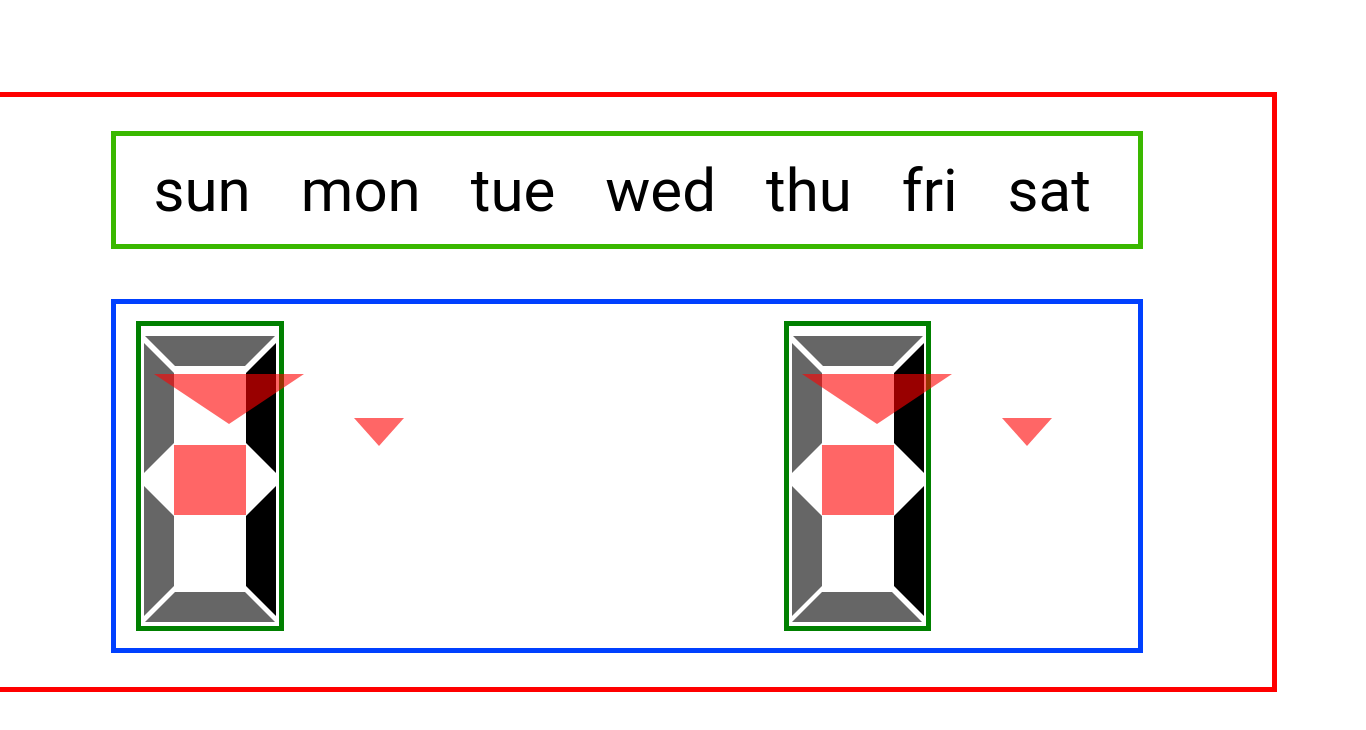
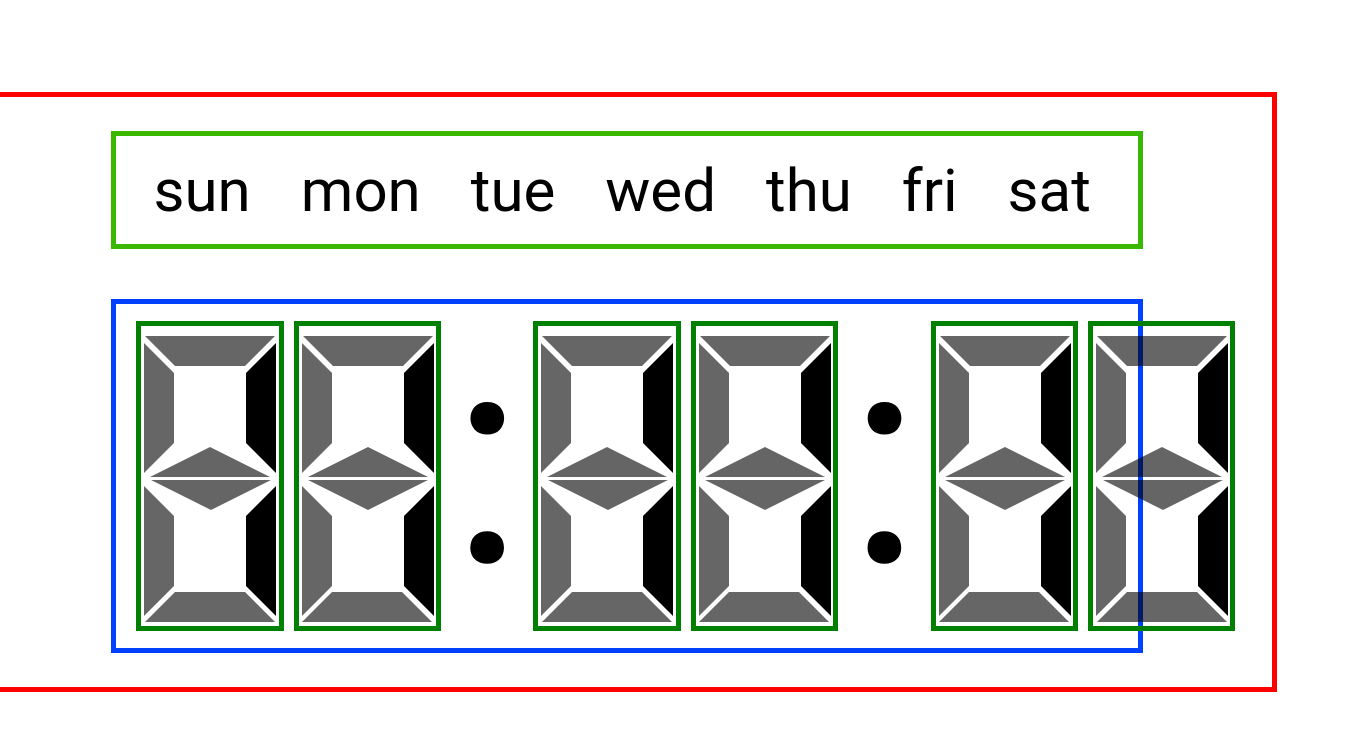
Before and after one commit to Afek-Sakaju/digital-clock-react, a React (Create React App) app: page / in a window 1280 px wide. Shown: the top 730 px of the page, 1366 px wide, since content can reach past the window. Built offline with nearby package versions, Linux system fonts and the light colour scheme.

Commit message:
finished desiging the digits

```diff
--- a/src/base-components/Digit/Digit.scss
+++ b/src/base-components/Digit/Digit.scss
@@ -38,33 +38,34 @@
 }
 
 #d4 {
-  border-left-color: #f00; //d
+  border-bottom: unset;
+  border-top: unset;
+  border-left: unset;
   position: relative;
-  width: 42px;
-  height: 10px;
+  width: 72px;
+  height: 40px;
   left: -57px;
-  bottom: -119px;
-  background-color: #f00;
+  bottom: -134px;
 }
 
 #d4:before {
   content: "";
   position: relative;
-  top: -50.87px;
-  left: -50px;
-  border-left: solid 75px transparent;
-  border-right: solid 75px transparent;
-  border-top: solid 50px #f00;
+  bottom: -49.5px;
+  left: -23.5px;
+  border-left: solid 60px transparent;
+  border-right: solid 60px transparent;
+  border-top: solid 30px;
 }
 
 #d4:after {
   content: "";
   position: relative;
-  top: -28.87px;
-  left: 0;
-  border-left: solid 25px transparent;
-  border-right: solid 25px transparent;
-  border-top: solid 28.87px #f00;
+  bottom: 32.5px;
+  left: -144px;
+  border-left: solid 60px transparent;
+  border-right: solid 60px transparent;
+  border-bottom: solid 30px;
 }
 
 #d5 {
--- a/src/components/DigitsClock/DigitsClock.jsx
+++ b/src/components/DigitsClock/DigitsClock.jsx
@@ -6,6 +6,12 @@ import "./DigitsClock.scss";
 export function DigitsClock({ value }) {
   return (
     <div className="numbersContainer">
+      <Digit value={value} />
+      <Digit value={value} />
+      <div className="twoDots">:</div>
+      <Digit value={value} />
+      <Digit value={value} />
+      <div className="twoDots">:</div>
       <Digit value={value} />
       <Digit value={value} />
     </div>
--- a/src/components/DigitsClock/DigitsClock.scss
+++ b/src/components/DigitsClock/DigitsClock.scss
@@ -3,9 +3,15 @@
   flex-direction: row;
   box-sizing: border-box;
   align-items: center;
-  gap: 500px;
+  gap: 10px;
   padding: 0 20px 0 20px;
   border: 5px rgb(0, 64, 255) solid;
   height: 60%;
   width: 80%;
 }
+
+.twoDots{
+  position: relative;
+  top: -17px;
+  font-size: 300px;
+}
```
